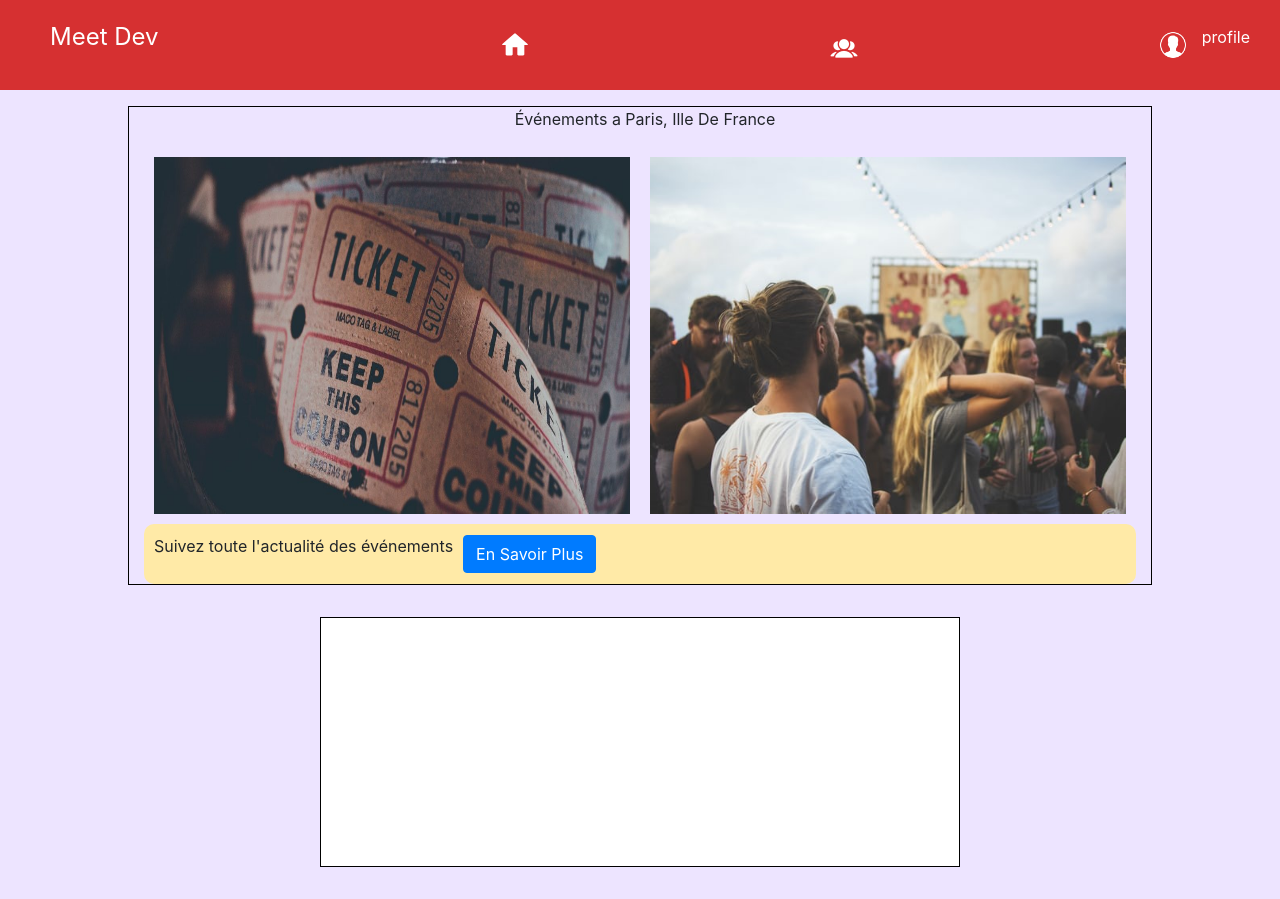
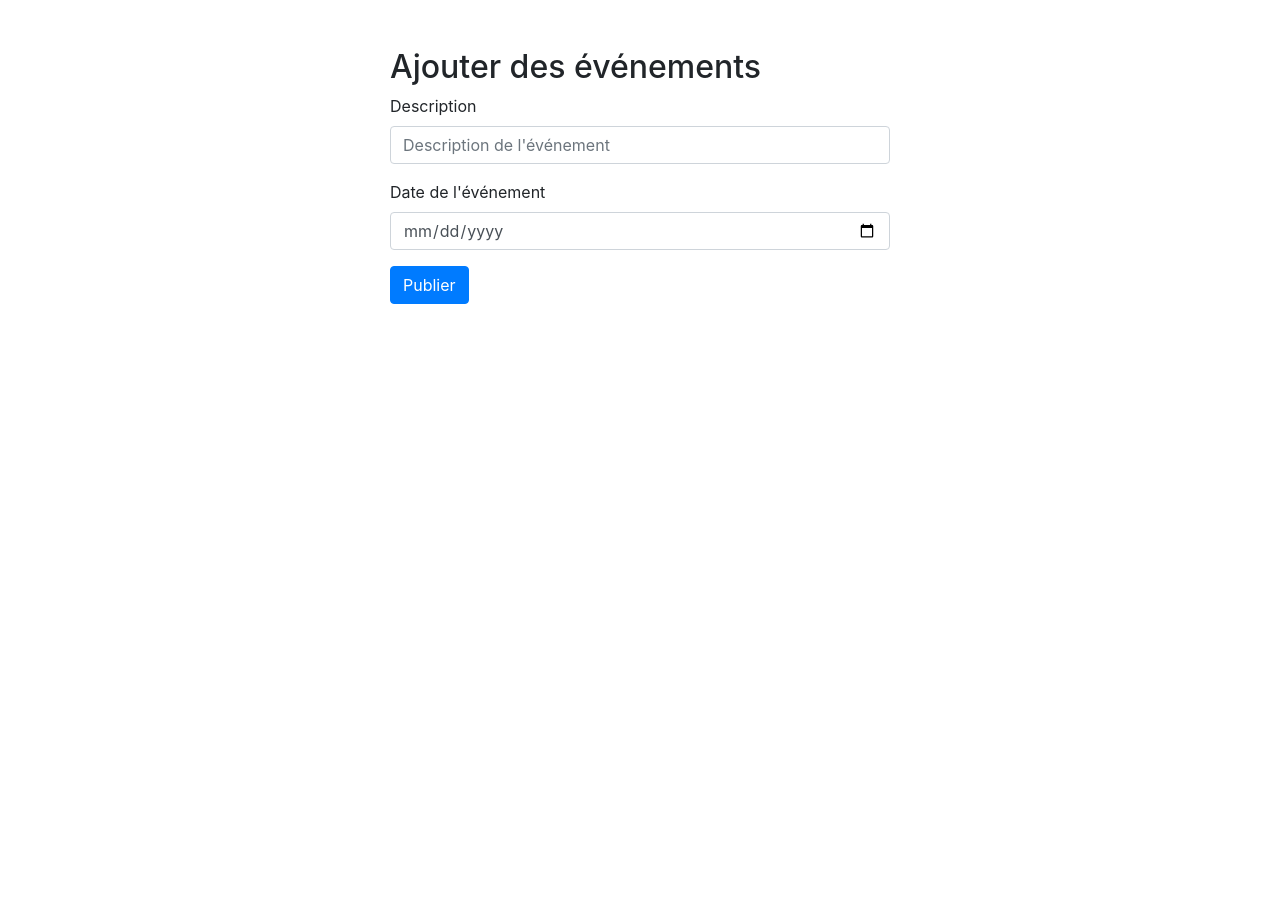
Before and after one commit to musta10/meetdev, a React (Create React App) app in the folder meetdev/: page / in a window 1280 px wide. After the commit the page ends 800 px from the top, so only its background shows below. Built offline with nearby package versions, Linux system fonts and the light colour scheme.

Commit message:
ultimaversion

```diff
--- a/meetdev/src/App.js
+++ b/meetdev/src/App.js
@@ -1,14 +1,18 @@
 
 // import Conexion from "./toutcomponents/Conexion"
 // import Inscription from "./toutcomponents/Inscription";
-import Nav from './component/Nav'
-import Home from './toutcomponents/Home'
+// import Nav from './component/Nav'
+import AddEvent from './component/AddEvent'
+// import AdminConexion from './toutcomponents/AdminConexion'
+// import Home from './toutcomponents/Home'
 
 function App() {
   return (
     <>
-    <Nav />
-    <Home />
+    {/* <AdminConexion /> */}
+    <AddEvent />
+    {/* <Nav />
+    <Home /> */}
     {/* <Conexion />
     <Inscription /> */}
     </>
--- /dev/null
+++ b/meetdev/src/assets/styles/admin.scss
@@ -0,0 +1,16 @@
+@import "./variables.scss";
+
+body{
+    margin: 0;
+    padding: 0;
+    box-sizing: border-box;
+    display: flex;
+    align-items: center;
+    justify-content: center;
+}
+
+.formulario{
+    width: 500px;
+    height: 400px;
+    margin: 3em;
+}
--- a/meetdev/src/assets/styles/home.scss
+++ b/meetdev/src/assets/styles/home.scss
@@ -48,13 +48,14 @@
     align-items: center;
     border-radius: 10px;
 
+    .boton-plus, p{
+        margin-left: 10px;
+        vertical-align: middle;
+
+    }
 
 }
-.boton-plus, p{
-    margin-left: 10px;
-   vertical-align: middle;
 
-}
 .information {
     width: 50%;
     height: 250px;
--- /dev/null
+++ b/meetdev/src/component/AddEvent.jsx
@@ -0,0 +1,25 @@
+import React from "react";
+import "../assets/styles/admin.scss";
+import Form from "react-bootstrap/Form";
+import Button from "react-bootstrap/Button";
+
+function AddEvent() {
+  return (
+    <Form className="formulario">
+      <h2>Ajouter des événements</h2>
+      <Form.Group controlId="formBasicDescription">
+        <Form.Label>Description</Form.Label>
+        <Form.Control type="text" placeholder="Description de l'événement" />
+      </Form.Group>
+      <Form.Group controlId="formBasicName">
+        <Form.Label>Date de l'événement</Form.Label>
+        <Form.Control type="date" placeholder="date" />
+      </Form.Group>
+
+      <Button variant="primary" type="submit">
+        Publier
+      </Button>
+    </Form>
+  );
+}
+export default AddEvent;
--- /dev/null
+++ b/meetdev/src/toutcomponents/AdminConexion.jsx
@@ -0,0 +1,30 @@
+import React from 'react';
+import "../assets/styles/admin.scss";
+import Form from 'react-bootstrap/Form';
+import Button from 'react-bootstrap/Button';
+
+function AdminConexion ()  {
+    return (
+        <Form className="formulario">
+            <h2>Conexion Admin</h2>
+  <Form.Group controlId="formBasicEmail">
+    <Form.Label>Email</Form.Label>
+    <Form.Control type="email" placeholder="email" />
+  </Form.Group>
+  <Form.Group controlId="formBasicName">
+    <Form.Label>Email</Form.Label>
+    <Form.Control type="email" placeholder="prénom" />
+  </Form.Group>
+
+  <Form.Group controlId="formBasicPassword">
+    <Form.Label>Mot de passe</Form.Label>
+    <Form.Control type="password" placeholder="mot de passe" />
+  </Form.Group>
+  <Button variant="primary" type="submit">
+    Conexion
+  </Button>
+</Form>
+    )
+
+}
+export default AdminConexion;
```
Also changed, not shown: meetdev/src/toutcomponents/Events.jsx (deleted), meetdev/src/toutcomponents/EventsList.jsx (added), 1 other file (tests, documents, lock files or other folders).
